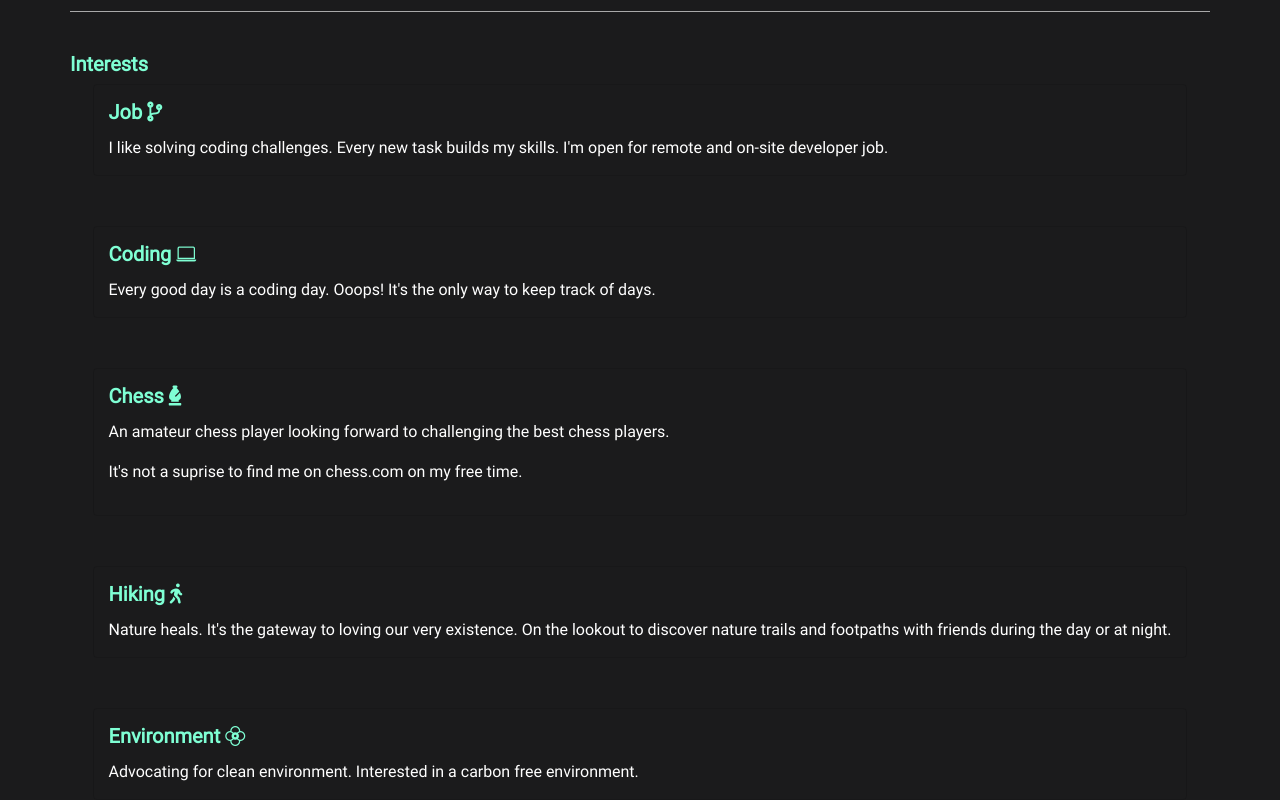
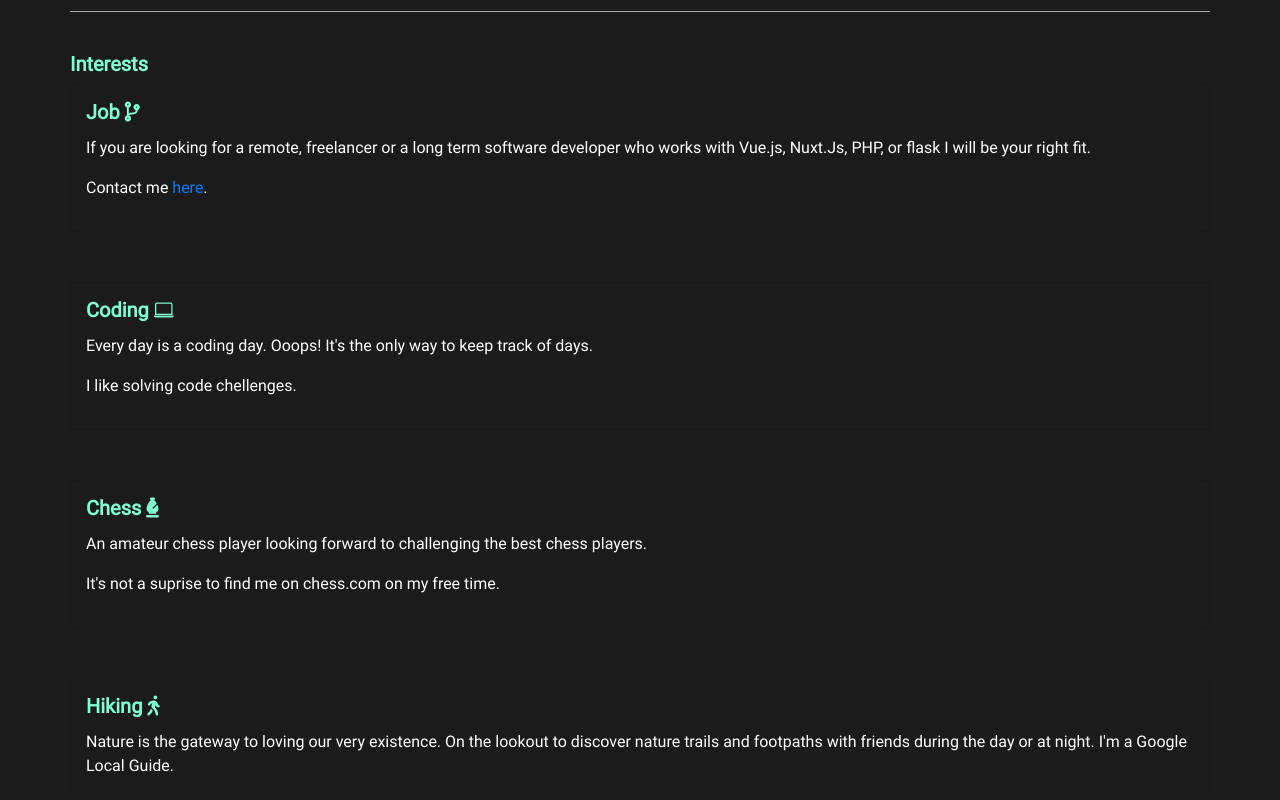
Before and after one commit to kihikasamuel/new-portfolio, a Nuxt app: page / in a window 1280 px wide. Shown: the part 1920-2720 px from the top of the page. Built offline with nearby package versions, Linux system fonts and the light colour scheme.

Commit message:
meta, loading added

```diff
--- a/assets/style.css
+++ b/assets/style.css
@@ -11,7 +11,7 @@
     --section-height: calc(100vh);
     --bg-color: #343a40;
     --text-gray: darkgray;
-    --nav-text-color: aquamarine;
+    --nav-text-color: rgb(127, 255, 212);
     /* --nav-text-color: #f92672; */
     /* --main-text-color: #e7da63; */
     --main-text-color: #FFFFFF;
--- a/components/Main.vue
+++ b/components/Main.vue
@@ -208,10 +208,12 @@
                                     <i class="fas fa-code-branch"></i>
                                 </h5>
                                 <p class="card-text">
-                                    I like solving coding challenges. Every new task builds
-                                    my skills.
-                                    I'm open for remote and on-site developer job.
+                                    If you are looking for a remote, freelancer or a long term
+                                    software developer who works with Vue.js, Nuxt.Js, PHP, or flask
+                                    I will be your right fit.
                                 </p>
+                                <p>Contact me <a href="/">here</a>.</p>
+
                             </div>
                         </div>
                         <div class="card">
@@ -221,9 +223,10 @@
                                     <i class="bi bi-laptop"></i>
                                 </h5>
                                 <p class="card-text">
-                                    Every good day is a coding day. Ooops! It's the only way to keep track
+                                    Every day is a coding day. Ooops! It's the only way to keep track
                                     of days.
                                 </p>
+                                <p>I like solving code chellenges.</p>
                             </div>
                         </div>
                         <div class="card">
@@ -246,9 +249,9 @@
                                     <i class="fas fa-walking"></i>
                                 </h5>
                                 <p class="card-text">
-                                    Nature heals. It's the gateway to loving our very existence.
+                                    Nature is the gateway to loving our very existence.
                                     On the lookout to discover nature trails and footpaths with
-                                    friends during the day or at night.
+                                    friends during the day or at night. I'm a Google Local Guide.
                                 </p>
                             </div>
                         </div>
@@ -270,7 +273,7 @@
                                     <i class="bi bi-book-half"></i>
                                 </h5>
                                 <p class="card-text">
-                                    My list of novels fall under Adventure Fiction.
+                                    I like reading fictional and adventore novels.
                                 </p>
                             </div>
                         </div>
--- a/nuxt.config.js
+++ b/nuxt.config.js
@@ -1,14 +1,28 @@
 'use-strict'
 export default {
     head: {
-        title: 'Samkihika.site: Fullstack JavaScript Developer',//process.env.npm_package_name ||
+        title: 'Samkihika.site: Fullstack JavaScript Developer' || process.env.npm_package_name,
         link: [
             {rel: 'icon', href: 'favicon.jpeg', type: 'image/x-icon'}
         ],
         meta: [
             {charset: 'utf-8'},
-            {name: 'viewport', content: 'width=device-width, initial-scale=1.0'}
+            {name: 'viewport', content: 'width=device-width, initial-scale=1.0'},
+            {hid: 'description', name: 'description',
+                content: 'Get a developer for your next web project. Learn more about JavaScript and more about web development.'
+            },
+            {hid: 'keywords', name: 'keywords',
+                content: 'Web development, dullstack developer, developer, software, software consultants in kenya, JavaScript couch, Sam Kihika, Kihika, Sam, Best portfolio, remote devs, best developers'
+            }
         ]
+    },
+    loading: {
+        name: 'three-bounce',
+        duration: 2000,
+        continuous: true,
+        color: 'aquamarine',
+        failedColorString: 'black',
+        height: '1px'
     },
     // custom css
     css: [
```
Also changed, not shown: 1 other file (tests, documents, lock files or other folders).
